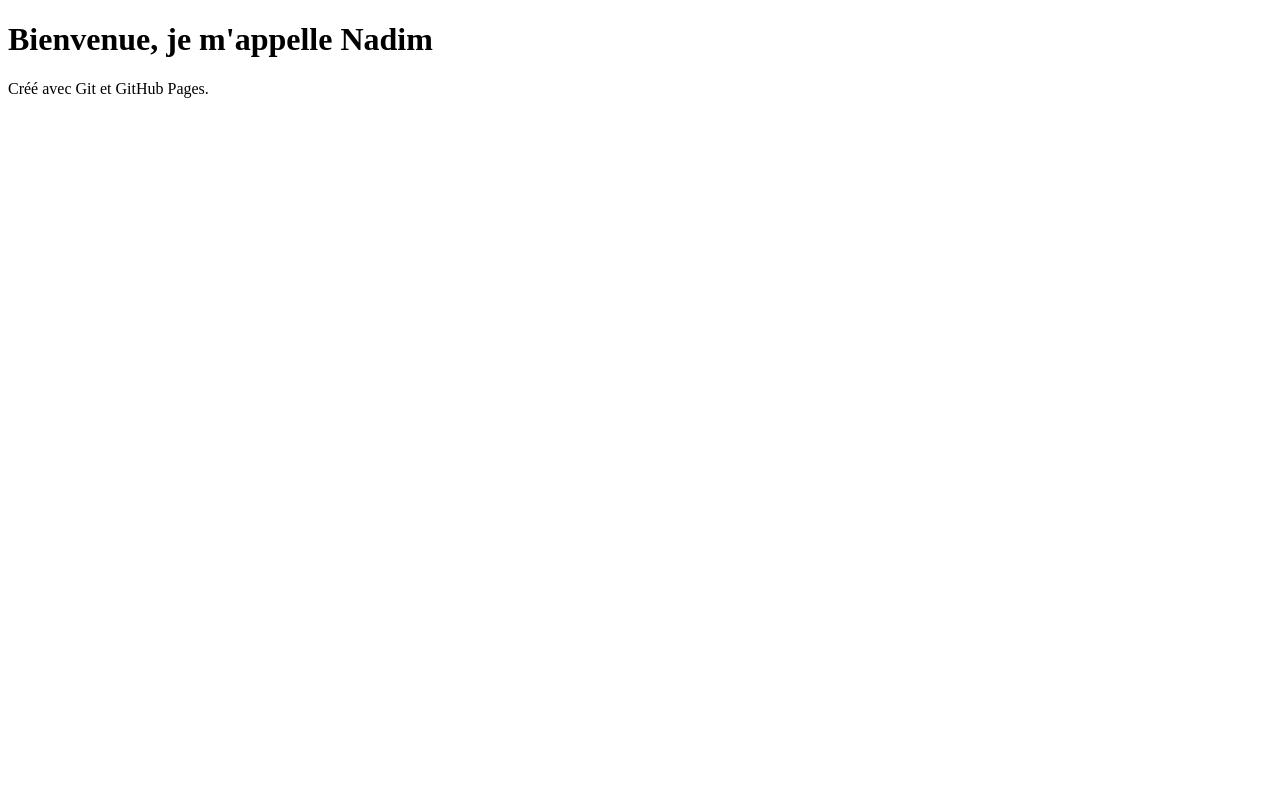
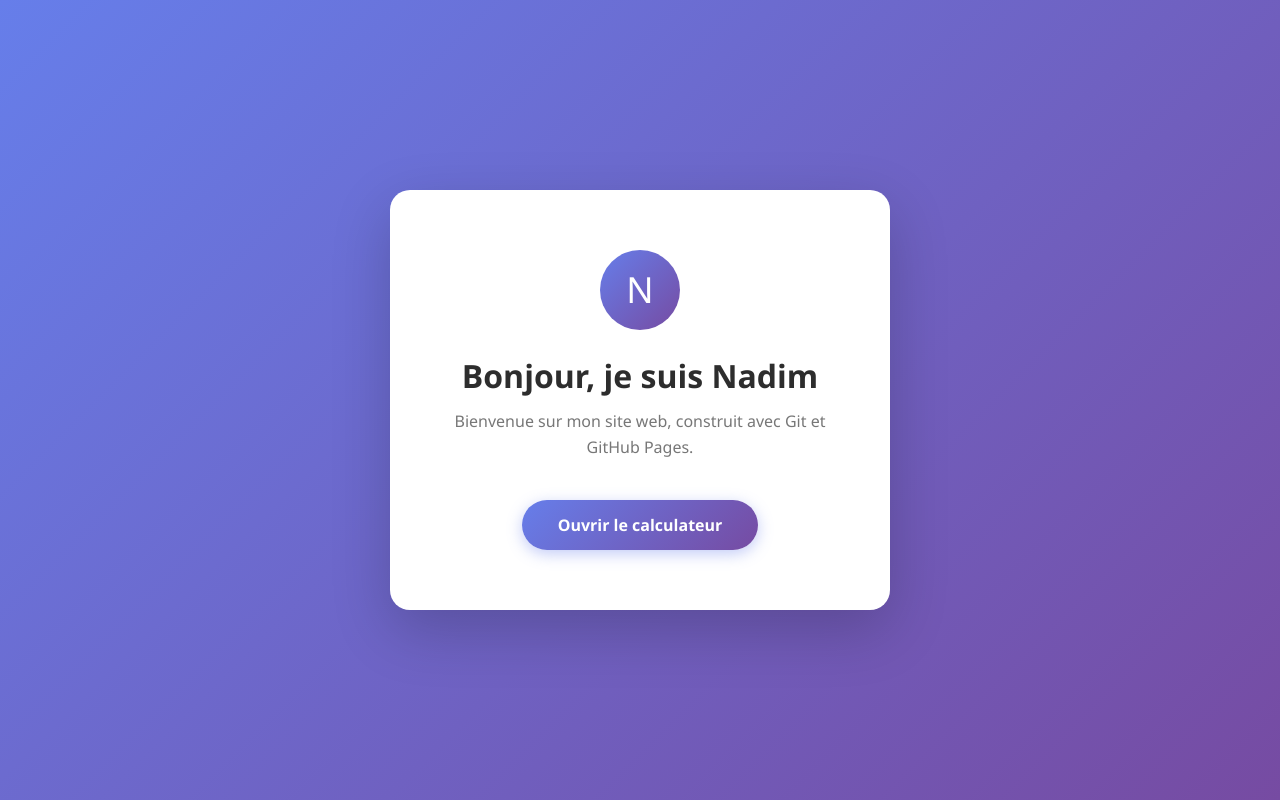
Before and after one commit to nadimbendjebbour-lab/premier-projet, a plain HTML site: page index.html in a window 1280 px wide. Drawn offline with Linux system fonts and the light colour scheme.

Commit message:
Amélioration de la page d'accueil avec lien vers le calculateur
Co-Authored-By: Claude Sonnet 4.6 <noreply@anthropic.com>

```diff
--- a/index.html
+++ b/index.html
@@ -1,10 +1,86 @@
 <!DOCTYPE html>
-<html>
+<html lang="fr">
 <head>
+    <meta charset="UTF-8">
+    <meta name="viewport" content="width=device-width, initial-scale=1.0">
     <title>Mon premier site</title>
+    <style>
+        * {
+            margin: 0;
+            padding: 0;
+            box-sizing: border-box;
+        }
+
+        body {
+            font-family: 'Segoe UI', Tahoma, Geneva, Verdana, sans-serif;
+            background: linear-gradient(135deg, #667eea 0%, #764ba2 100%);
+            min-height: 100vh;
+            display: flex;
+            align-items: center;
+            justify-content: center;
+        }
+
+        .card {
+            background: white;
+            border-radius: 20px;
+            padding: 60px 50px;
+            text-align: center;
+            box-shadow: 0 20px 60px rgba(0, 0, 0, 0.2);
+            max-width: 500px;
+            width: 90%;
+        }
+
+        .avatar {
+            width: 80px;
+            height: 80px;
+            background: linear-gradient(135deg, #667eea, #764ba2);
+            border-radius: 50%;
+            margin: 0 auto 24px;
+            display: flex;
+            align-items: center;
+            justify-content: center;
+            font-size: 36px;
+            color: white;
+        }
+
+        h1 {
+            font-size: 2rem;
+            color: #2d2d2d;
+            margin-bottom: 12px;
+        }
+
+        .subtitle {
+            color: #777;
+            font-size: 1rem;
+            margin-bottom: 40px;
+            line-height: 1.6;
+        }
+
+        .btn {
+            display: inline-block;
+            background: linear-gradient(135deg, #667eea, #764ba2);
+            color: white;
+            text-decoration: none;
+            padding: 14px 36px;
+            border-radius: 50px;
+            font-size: 1rem;
+            font-weight: 600;
+            transition: transform 0.2s, box-shadow 0.2s;
+            box-shadow: 0 4px 15px rgba(102, 126, 234, 0.4);
+        }
+
+        .btn:hover {
+            transform: translateY(-2px);
+            box-shadow: 0 8px 25px rgba(102, 126, 234, 0.5);
+        }
+    </style>
 </head>
 <body>
-    <h1>Bienvenue, je m'appelle Nadim</h1>
-    <p>Créé avec Git et GitHub Pages.</p>
+    <div class="card">
+        <div class="avatar">N</div>
+        <h1>Bonjour, je suis Nadim</h1>
+        <p class="subtitle">Bienvenue sur mon site web, construit avec Git et GitHub Pages.</p>
+        <a href="calculateur.html" class="btn">Ouvrir le calculateur</a>
+    </div>
 </body>
 </html>
```
Also changed, not shown: server.js (added, +30 -0 lines).
